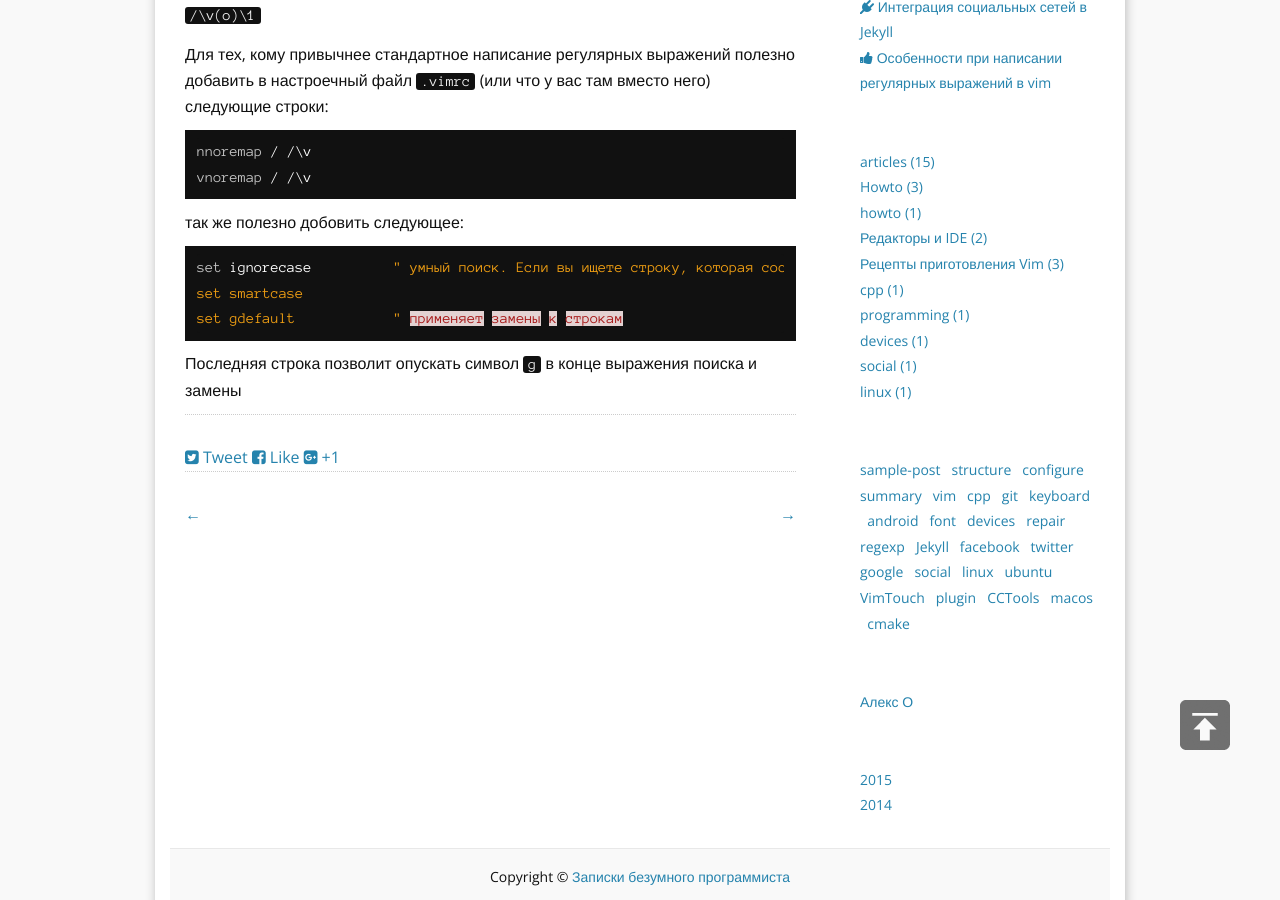
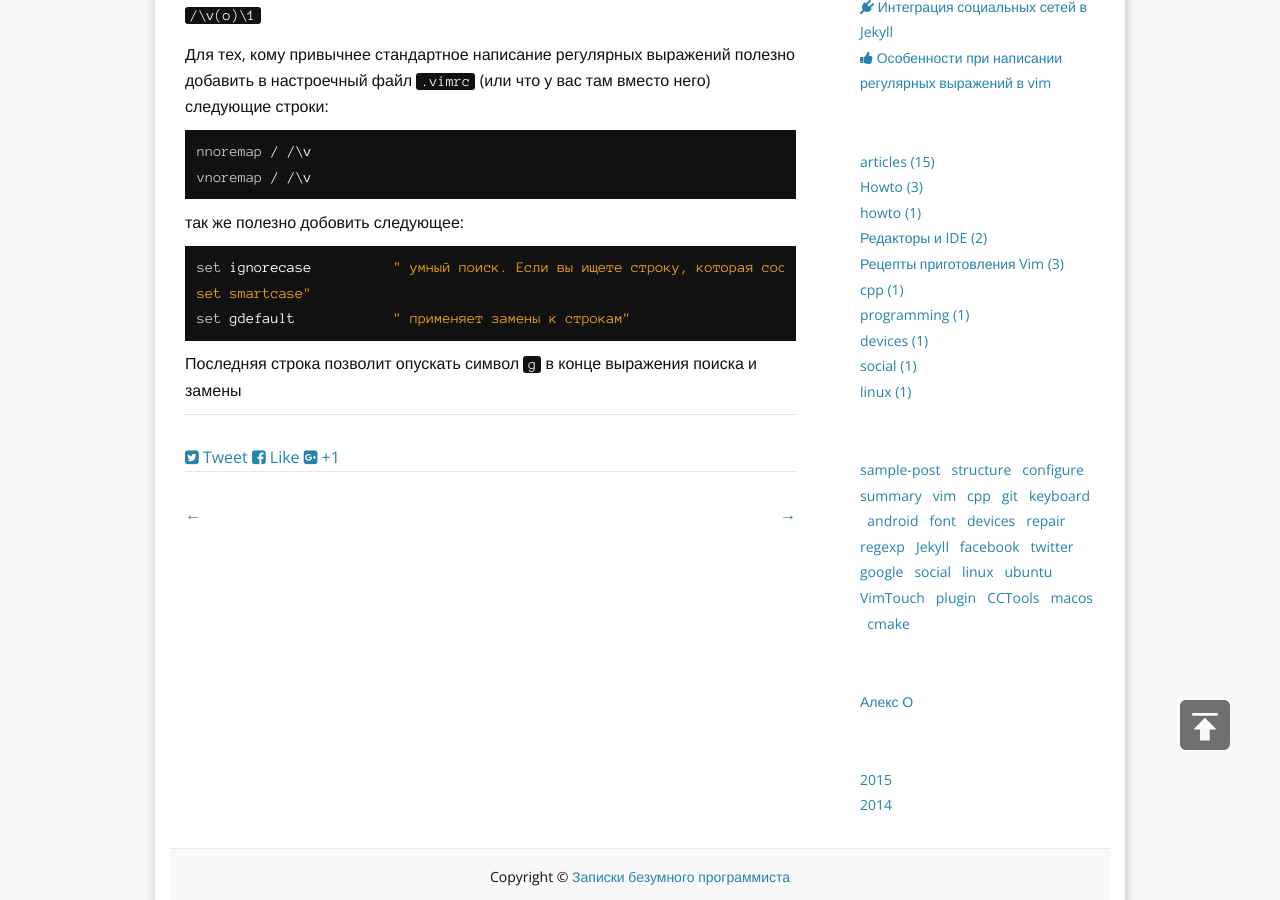
Before and after one commit to abushmelev/oalex, a Jekyll site: the page built from _posts/2015-05-21-vim-regexp-replace.md, in a window 1280 px wide and 900 px high, scrolled down 1013 px. Built offline with Jekyll 4.4.1, drawn with Linux system fonts in a browser that asks for light colours; nearby versions of some CDN libraries; comment, search, counter and statistics services are not loaded.

Commit message:
+ кавычки

```diff
--- a/_posts/2015-05-21-vim-regexp-replace.md
+++ b/_posts/2015-05-21-vim-regexp-replace.md
@@ -50,8 +50,8 @@ vnoremap / /\v
 
 {% highlight PowerShell %}
 set ignorecase          " умный поиск. Если вы ищете строку, которая состоит только из прописных букв, то поиск будет регистро-независимым, но если один или больше символов в строке заглавные, то искать будет с учетом регистра. Чаще всего это то, что нужно
-set smartcase
-set gdefault            " применяет замены к строкам
+set smartcase"
+set gdefault            " применяет замены к строкам"
 {% endhighlight %}
 
  Последняя строка позволит опускать символ `g` в конце выражения поиска и замены
```
